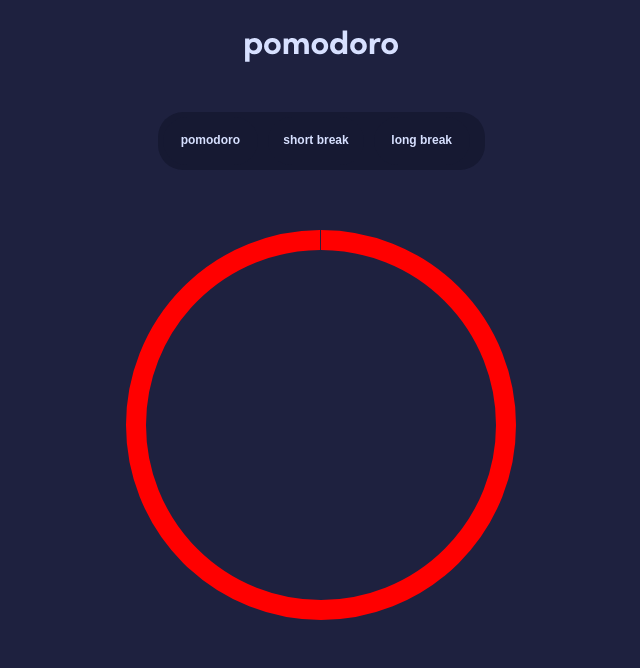
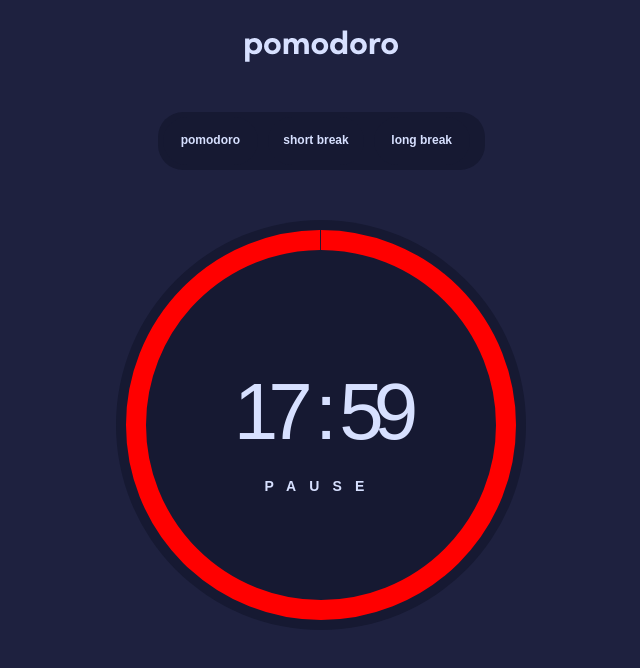
Before and after one commit to achiewe/pomodoro-app, a Next.js app: page / in a window 1280 px wide. Shown: the top 668 px of the page, without its empty margins (319-959 px from the left). Built offline with nearby package versions, Linux system fonts and the light colour scheme.

Commit message:
create div for the timer time and for pause or start

```diff
--- a/src/app/components/TimerDisplay.tsx
+++ b/src/app/components/TimerDisplay.tsx
@@ -2,7 +2,7 @@ import React from "react";
 
 export default function TimerDisplay() {
   return (
-    <div className="w-[267.805px] md:w-[410px] h-[267.805px] md:h-[410px] my-[50px] rounded-full shadow-mobile-shadow bg-dark-blue flex justify-center items-center relative">
+    <div className="w-[267.805px] md:w-[410px] h-[267.805px] md:h-[410px] my-[50px] shadow-amber-600 rounded-full bg-[#161932] flex justify-center items-center relative">
       <audio className="hidden"></audio>
       <svg
         width="267.805px"
@@ -52,6 +52,14 @@ export default function TimerDisplay() {
           fill="transparent"
         ></circle>
       </svg>
+      <div className="flex flex-col w-full justify-center items-center gap-[5px]">
+        <h1 className="text-[80px] leading-[118.48px] tracking-[-10px] font-normal text-[#D7E0FF]">
+          17 : 59
+        </h1>
+        <h3 className="tracking-[13.13px] text-[#D7E0FF] text-[14px] leading-[20.73px] font-bold">
+          PAUSE
+        </h3>
+      </div>
     </div>
   );
 }
```
